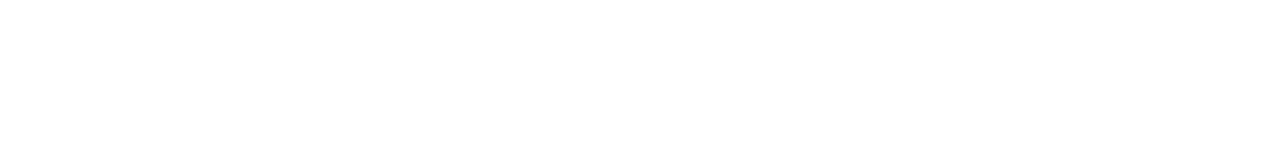
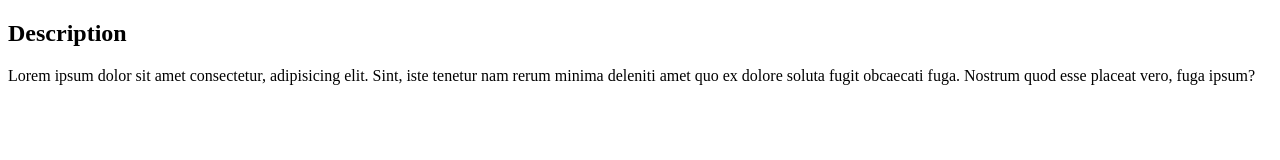
Before and after one commit to mirwiszannou-ops/mon-cv, a plain HTML site: page index.html in a window 1280 px wide. Drawn offline with Linux system fonts and the light colour scheme.

Commit message:
fusion des branches

```diff
--- a/index.html
+++ b/index.html
@@ -7,6 +7,8 @@
     <link rel="stylesheet" href="style.css">
 </head>
 <body>
+ <h2>Description</h2>
+ <p>Lorem ipsum dolor sit amet consectetur, adipisicing elit. Sint, iste tenetur nam rerum minima deleniti amet quo ex dolore soluta fugit obcaecati fuga. Nostrum quod esse placeat vero, fuga ipsum?</p>
 
 </body>
 </html>
```
